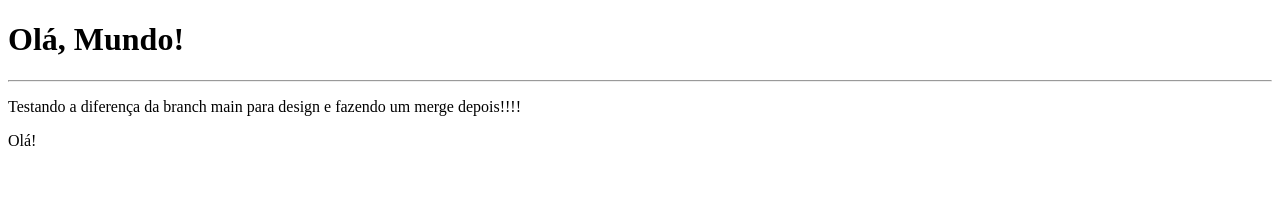
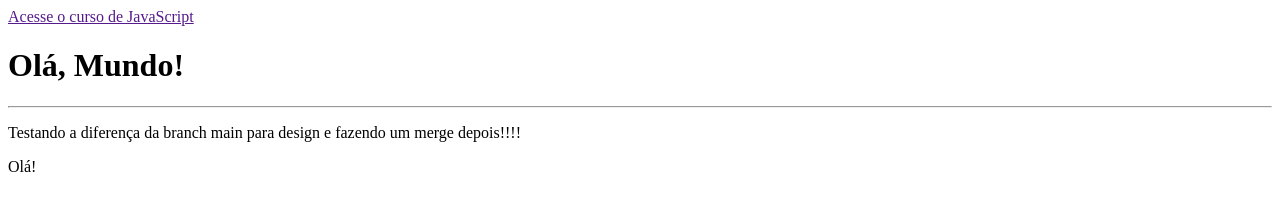
Before and after one commit to MatheusPontieri/Ola-Mundo, a plain HTML site: page site-exemplo/index.html in a window 1280 px wide. Drawn offline with Linux system fonts and the light colour scheme.

Commit message:
Update index.html

```diff
--- a/site-exemplo/index.html
+++ b/site-exemplo/index.html
@@ -7,6 +7,7 @@
     <title>Meu primeiro site em repositório! Mudei o título no design</title>
 </head>
 <body>
+    <a href="">Acesse o curso de JavaScript </a>
     <h1>Olá, Mundo!</h1>
     <hr>
     <p>Testando a diferença da branch main para design e fazendo um merge depois!!!!</p>
```
